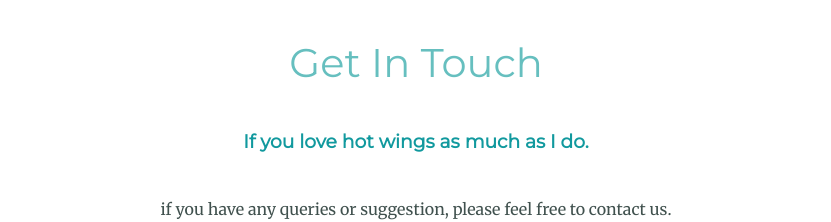
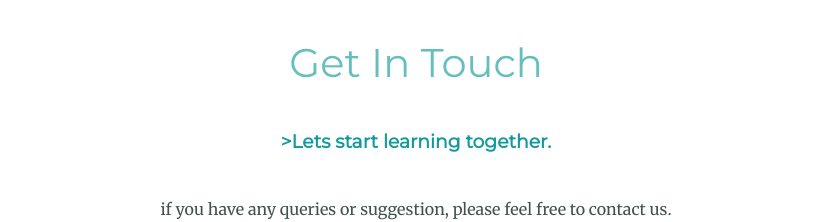
Before and after one commit to mohammed-Rasool07/my-site, a plain HTML site: page index.html in a window 1280 px wide. Shown: the part 2140-2362 px from the top of the page, without its empty margins (224-1055 px from the left). Drawn offline with Linux system fonts and the light colour scheme.

Commit message:
Update index.html

```diff
--- a/index.html
+++ b/index.html
@@ -42,7 +42,7 @@
       <hr>
       <div class="contact-me">
         <h2>Get In Touch</h2>
-        <h3>If you love hot wings as much as I do.</h3>
+        <h3>>Lets start learning together.</h3>
         <p class="contact-message">if you have any queries or suggestion, please feel free to contact us.</p>
         <a class="btn" href="mailto:mohammedrasoolq07@email.com">CONTACT ME</a>
       </div>
```
